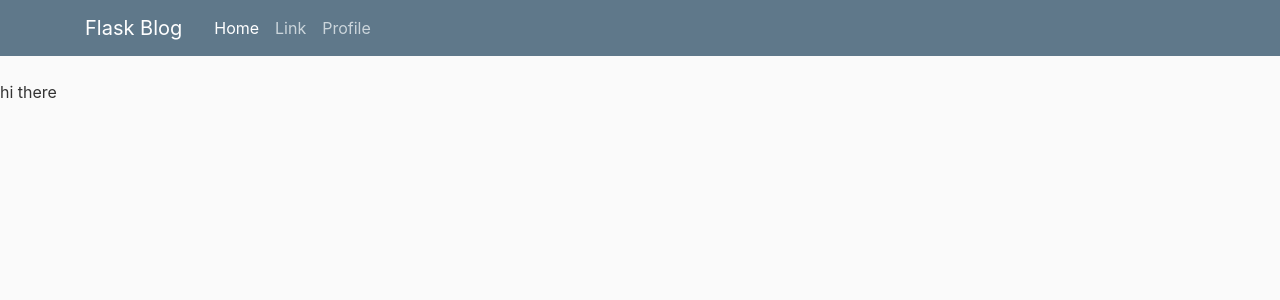
After one commit to baldblad/legacy-mbaldip-TFG, a Flask app: page /news in a window 1280 px wide. The commit adds this page. Shown: the top 300 px of the page. Run offline with Flask 2, Linux system fonts and the light colour scheme.

Commit message:
add menu bar

```diff
--- a/Web/app.py
+++ b/Web/app.py
@@ -10,8 +10,17 @@ app = Flask(__name__)
 
 # Main function here
 @app.route('/')
-def index():
+@app.route('/home')
+def home():
     return render_template('home.html')
+
+@app.route('/wordclouds')
+def wordclouds():
+    return render_template('wordclouds.html')
+
+@app.route('/news')
+def news():
+    return render_template('news.html')
 
 # Running the app
 if __name__ == '__main__':
--- a/Web/static/home.css
+++ b/Web/static/home.css
@@ -41,6 +41,6 @@ h5 {
   width: 80px;
 }
 
-.mask{
+.mask {
   height: 100%;
 }
--- /dev/null
+++ b/Web/static/subsite.css
@@ -0,0 +1,85 @@
+body {
+  background: #fafafa;
+  color: #333333;
+  margin-top: 5rem;
+}
+
+h1,
+h2,
+h3,
+h4,
+h5,
+h6 {
+  color: #444444;
+}
+
+.bg-steel {
+  background-color: #5f788a;
+}
+
+.site-header .navbar-nav .nav-link {
+  color: #cbd5db;
+}
+
+.site-header .navbar-nav .nav-link:hover {
+  color: #ffffff;
+}
+
+.site-header .navbar-nav .nav-link.active {
+  font-weight: 500;
+}
+
+.content-section {
+  background: #ffffff;
+  padding: 10px 20px;
+  border: 1px solid #dddddd;
+  border-radius: 3px;
+  margin-bottom: 20px;
+}
+
+.article-title {
+  color: #444444;
+}
+
+a.article-title:hover {
+  color: #428bca;
+  text-decoration: none;
+}
+
+.article-content {
+  white-space: pre-line;
+}
+
+.article-img {
+  height: 65px;
+  width: 65px;
+  margin-right: 16px;
+}
+
+.article-metadata {
+  padding-bottom: 1px;
+  margin-bottom: 4px;
+  border-bottom: 1px solid #e3e3e3;
+}
+
+.article-metadata a:hover {
+  color: #333;
+  text-decoration: none;
+}
+
+.article-svg {
+  width: 25px;
+  height: 25px;
+  vertical-align: middle;
+}
+
+.account-img {
+  height: 125px;
+  width: 125px;
+  margin-right: 20px;
+  margin-bottom: 16px;
+}
+
+.account-heading {
+  font-size: 2.5rem;
+}
--- a/Web/templates/base.html
+++ b/Web/templates/base.html
@@ -1,27 +1,24 @@
 <!DOCTYPE html>
 <html lang="en">
-<head>
-    <meta charset="UTF-8">
-    <meta http-equiv="X-UA-Compatible" content="IE=edge">
-    <meta name="viewport" content="width=device-width, initial-scale=1.0">
+  <head>
+    <meta charset="UTF-8" />
+    <meta http-equiv="X-UA-Compatible" content="IE=edge" />
+    <meta name="viewport" content="width=device-width, initial-scale=1.0" />
     <title>SDG tracker</title>
     <!-- Latest compiled and minified CSS bootstrap: -->
-    <link rel="stylesheet" href="https://cdn.jsdelivr.net/npm/bootstrap@4.6.1/dist/css/bootstrap.min.css">
+    <link
+      rel="stylesheet"
+      href="https://cdn.jsdelivr.net/npm/bootstrap@4.6.1/dist/css/bootstrap.min.css"
+    />
 
     {% block head %}{% endblock %}
-</head>
-<body>
-
-
-
+  </head>
+  <body>
     {% block body %}{% endblock %}
     <!--
             <style>
         Photo by Patrick Dzieza on Unsplash
     </style>
     -->
-
-
-
-</body>
+  </body>
 </html>
--- /dev/null
+++ b/Web/templates/news.html
@@ -0,0 +1,45 @@
+{% extends 'base.html' %} {% block head %}
+<!-- Using custom css:-->
+<link
+  rel="stylesheet"
+  href="{{ url_for('static', filename='/subsite.css') }}"
+/>
+<!-- Using custom css:-->
+
+{% endblock %} {% block body%}
+<!-- subpages header-->
+<header class="site-header">
+  <nav class="navbar navbar-expand-md navbar-dark bg-steel fixed-top">
+    <div class="container">
+      <a class="navbar-brand mr-4" href="/">Flask Blog</a>
+      <button
+        class="navbar-toggler"
+        type="button"
+        data-toggle="collapse"
+        data-target="#navbarToggle"
+        aria-controls="navbarToggle"
+        aria-expanded="false"
+        aria-label="Toggle navigation"
+      >
+        <span class="navbar-toggler-icon"></span>
+      </button>
+      <div class="collapse navbar-collapse" id="navbarToggle">
+        <ul class="navbar-nav mr-auto">
+          <li class="nav-item active">
+            <a class="nav-link" href="#"
+              >Home <span class="sr-only">(current)</span></a
+            >
+          </li>
+          <li class="nav-item">
+            <a class="nav-link" href="#">Link</a>
+          </li>
+          <li class="nav-item">
+            <a class="nav-link" href="#">Profile</a>
+          </li>
+        </ul>
+      </div>
+    </div>
+  </nav>
+</header>
+<!-- subpages header-->
+hi there {% endblock%}
--- /dev/null
+++ b/Web/templates/wordclouds.html
@@ -0,0 +1,5 @@
+{% extends 'base.html' %} {% block head %}
+<!-- Using custom css:
+<link rel="stylesheet" href="{{ url_for('static', filename='/home.css') }}" />-->
+
+{% endblock %} {% block body%} You are in wordclouds!{% endblock%}
```
Also changed, not shown: Web/templates/home.html (+97 -24 lines).
